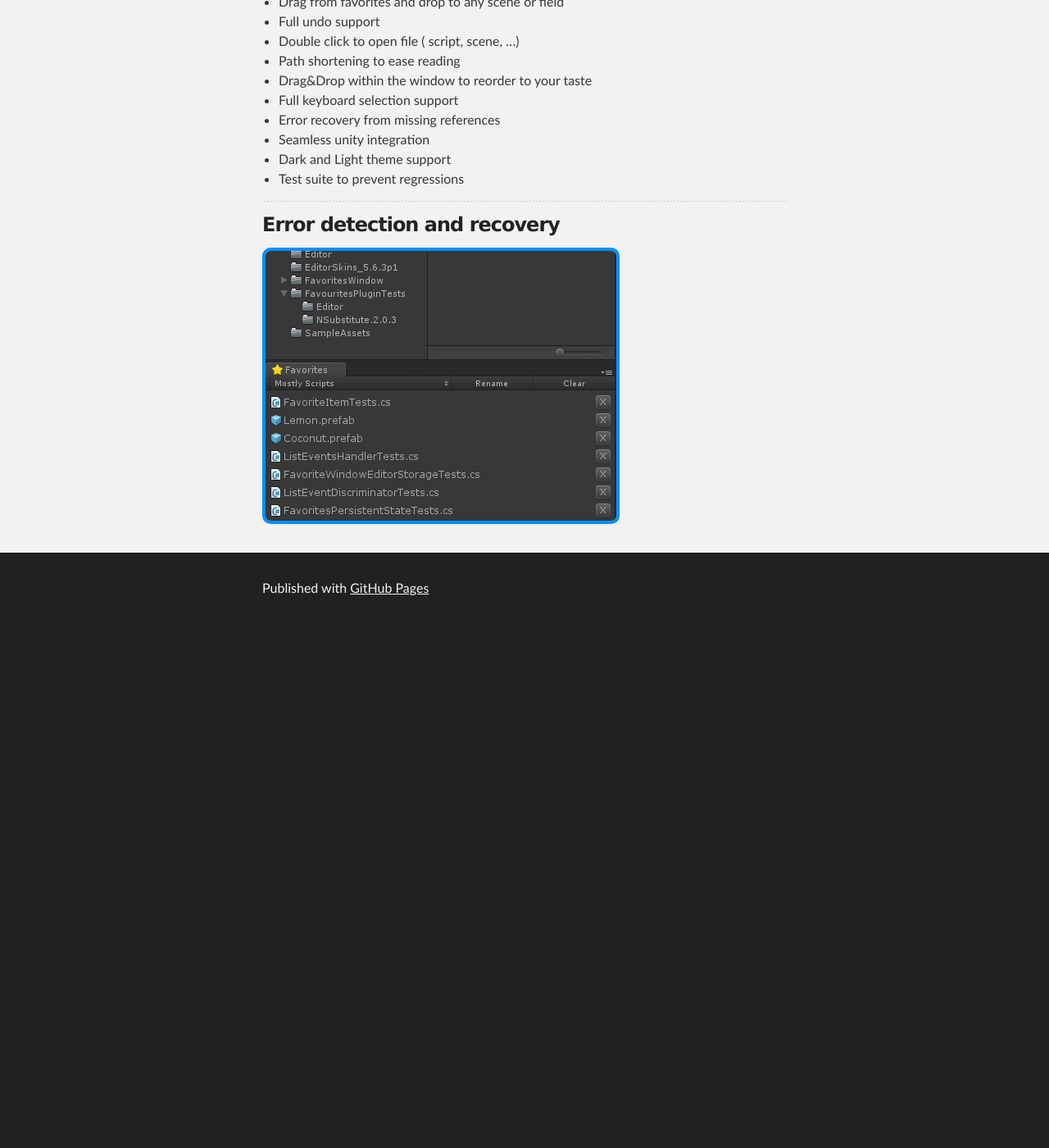
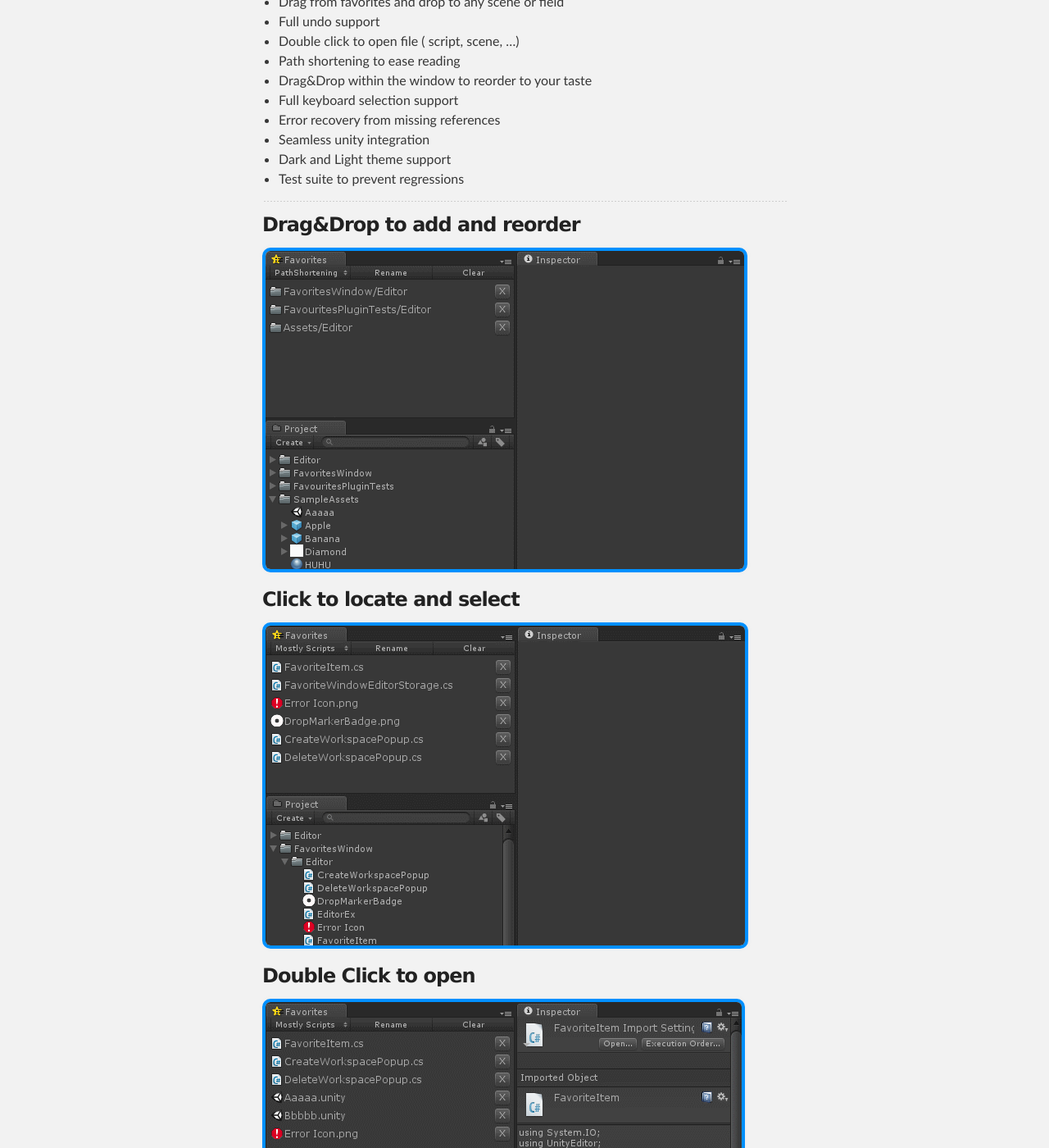
Before and after one commit to chameleonictech/chameleonictech.github.io, a Jekyll site: the page built from index.md, in a window 1280 px wide and 1400 px high, scrolled down 522 px. Shown: the whole window at 82% size. Built offline with Jekyll 4.4.1, drawn with Linux system fonts in a browser that asks for light colours; our own code applies the rules of GitHub Pages for plain Markdown files; before the commit the page ends 1286 px from its top, so only the background shows below that.

Commit message:
Added 3 more explanation gifs

```diff
--- a/index.md
+++ b/index.md
@@ -23,6 +23,18 @@ layout: default
 
 * * *
 
+### Drag&Drop to add and reorder
+
+![Drag&Drop to add and reorder](/assets/images/demogifs/DragAndDropToAddAndReorder.gif){:class="img-gif"}
+
+### Click to locate and select
+
+![Click to select and locate](/assets/images/demogifs/SelectAndLocateWithMultipleSelection.gif){:class="img-gif"}
+
+### Double Click to open
+
+![Click to select and locate](/assets/images/demogifs/DoubleClickToOpen.gif){:class="img-gif"}
+
 ### Error detection and recovery
 
 ![Error handling and recovery](/assets/images/demogifs/ErrorHandling-and-Recovery.gif){:class="img-gif"}
```
Also changed, not shown: assets/images/demogifs/DragAndDropToAddAndReorder.gif (added), assets/images/demogifs/SelectAndLocateWithMultipleSelection.gif (added), assets/images/demogifs/SelectToLocate+DoubleClick.gif (added).
